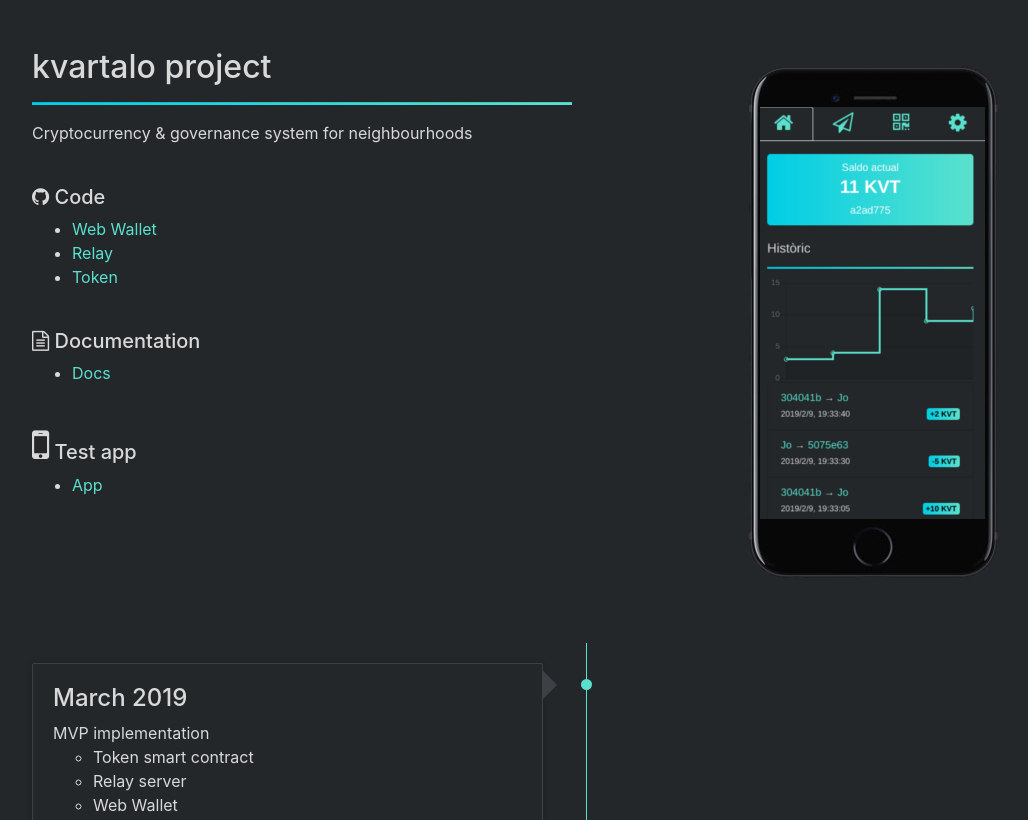
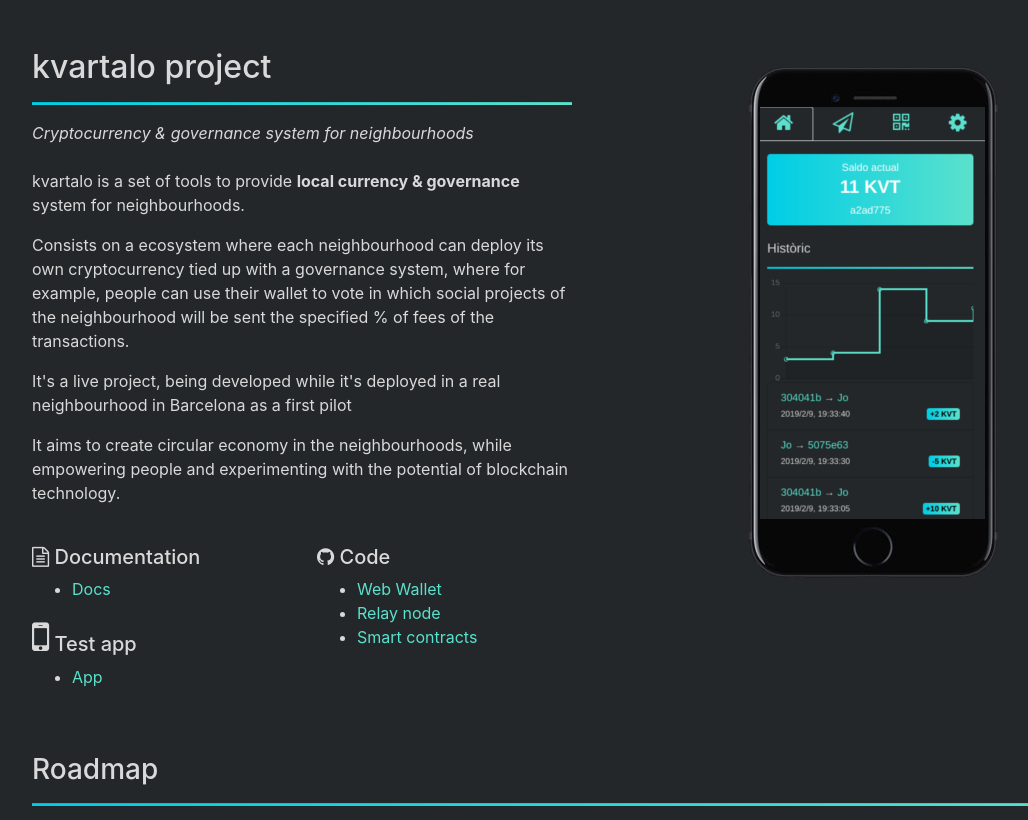
Before and after one commit to kvartalo/website, a website: page index.html in a window 1280 px wide. Shown: the top 820 px of the page, without its empty margins (53-1081 px from the left). Drawn offline with nearby package versions, Linux system fonts and the light colour scheme.

Commit message:
added project overview

```diff
--- a/index.html
+++ b/index.html
@@ -25,10 +25,47 @@
     <div class="row">
       <div class="col-sm-6">
 
-        <h2>kvartalo project</h2>
+        <h2 title="kvartalo means neighbourhood in esperanto">kvartalo project</h2>
         <hr>
-        <p>Cryptocurrency & governance system for neighbourhoods</p>
+        <i>Cryptocurrency & governance system for neighbourhoods</i>
 	<br>
+	<br>
+
+    <p>
+    kvartalo is a set of tools to provide <b>local currency & governance</b> system for neighbourhoods.
+    </p>
+    <p>
+    	Consists on a ecosystem where each neighbourhood can deploy its own cryptocurrency tied up with a governance system, where for example, people can use their wallet to vote in which social projects of the neighbourhood will be sent the specified % of fees of the transactions.
+    </p>
+    <p>
+	It's a live project, being developed while it's deployed in a real neighbourhood in Barcelona as a first pilot
+    </p>
+    <p>
+	It aims to create circular economy in the neighbourhoods, while empowering people and experimenting with the potential of blockchain technology.
+    </p>
+        <br>
+	<div class="row">
+		<div class="col-sm-6">
+			<h5>
+			  <i class="fa fa-file-text-o" aria-hidden="true"></i>
+			  Documentation
+			</h5>
+			<ul>
+			  <li>
+			    <a href="https://github.com/kvartalo/docs" target="_blank">Docs</a>
+			  </li>
+			</ul>
+			<h5>
+			  <i class="fa fa-mobile fa-2x" aria-hidden="true"></i>
+			  Test app
+			</h5>
+			<ul>
+			  <li>
+			    <a href="https://app.kvartalo.xyz" target="_blank">App</a>
+			  </li>
+			</ul>
+		</div>
+		<div class="col-sm-6">
 			<h5>
 			  <i class="fa fa-github" aria-hidden="true"></i>
 			  Code
@@ -38,35 +75,14 @@
 			    <a href="https://github.com/kvartalo/web-wallet" target="_blank">Web Wallet</a>
 			  </li>
 			  <li>
-            <a href="https://github.com/kvartalo/relay" target="_blank">Relay</a>
+			    <a href="https://github.com/kvartalo/relay" target="_blank">Relay node</a>
 			  </li>
 			  <li>
-            <a href="https://github.com/kvartalo/token" target="_blank">Token</a>
+			    <a href="https://github.com/kvartalo/token" target="_blank">Smart contracts</a>
 			  </li>
 			</ul>
-
-
-
-        <br>
-        <h5>
-          <i class="fa fa-file-text-o" aria-hidden="true"></i>
-          Documentation
-        </h5>
-        <ul>
-          <li>
-            <a href="https://github.com/kvartalo/docs" target="_blank">Docs</a>
-          </li>
-        </ul>
-        <br>
-        <h5>
-          <i class="fa fa-mobile fa-2x" aria-hidden="true"></i>
-          Test app
-        </h5>
-        <ul>
-          <li>
-            <a href="https://app.kvartalo.xyz" target="_blank">App</a>
-          </li>
-        </ul>
+		</div>
+	</div>
 
       </div>
       <div class="col-sm-6" style="text-align:center;">
@@ -75,6 +91,8 @@
     </div>
 
     <br><br>
+    <h3>Roadmap</h3>
+    <hr>
     <ul class="timeline">
         <li>
           <div class="timeline-badge"></div>
@@ -144,7 +162,7 @@
           <div class="timeline-badge"></div>
           <div class="timeline-panel" data-aos="fade-right">
             <div class="timeline-heading">
-              <h4 class="timeline-title">August 2019</h4>
+              <h4 class="timeline-title">July 2019</h4>
             </div>
             <div class="timeline-body">
               <p>
@@ -156,6 +174,19 @@
         <li class="timeline-inverted">
           <div class="timeline-badge"></div>
           <div class="timeline-panel" data-aos="fade-left">
+            <div class="timeline-heading">
+              <h4 class="timeline-title">August 2019</h4>
+            </div>
+            <div class="timeline-body">
+              <p>
+                Implement multicurrency system wallet (multiple neighbourhoods)
+              </p>
+            </div>
+          </div>
+        </li>
+        <li>
+          <div class="timeline-badge"></div>
+          <div class="timeline-panel" data-aos="fade-right">
             <div class="timeline-heading">
               <h4 class="timeline-title">September 2019</h4>
             </div>
```
Lines whose indentation alone changed are shown as unchanged.
